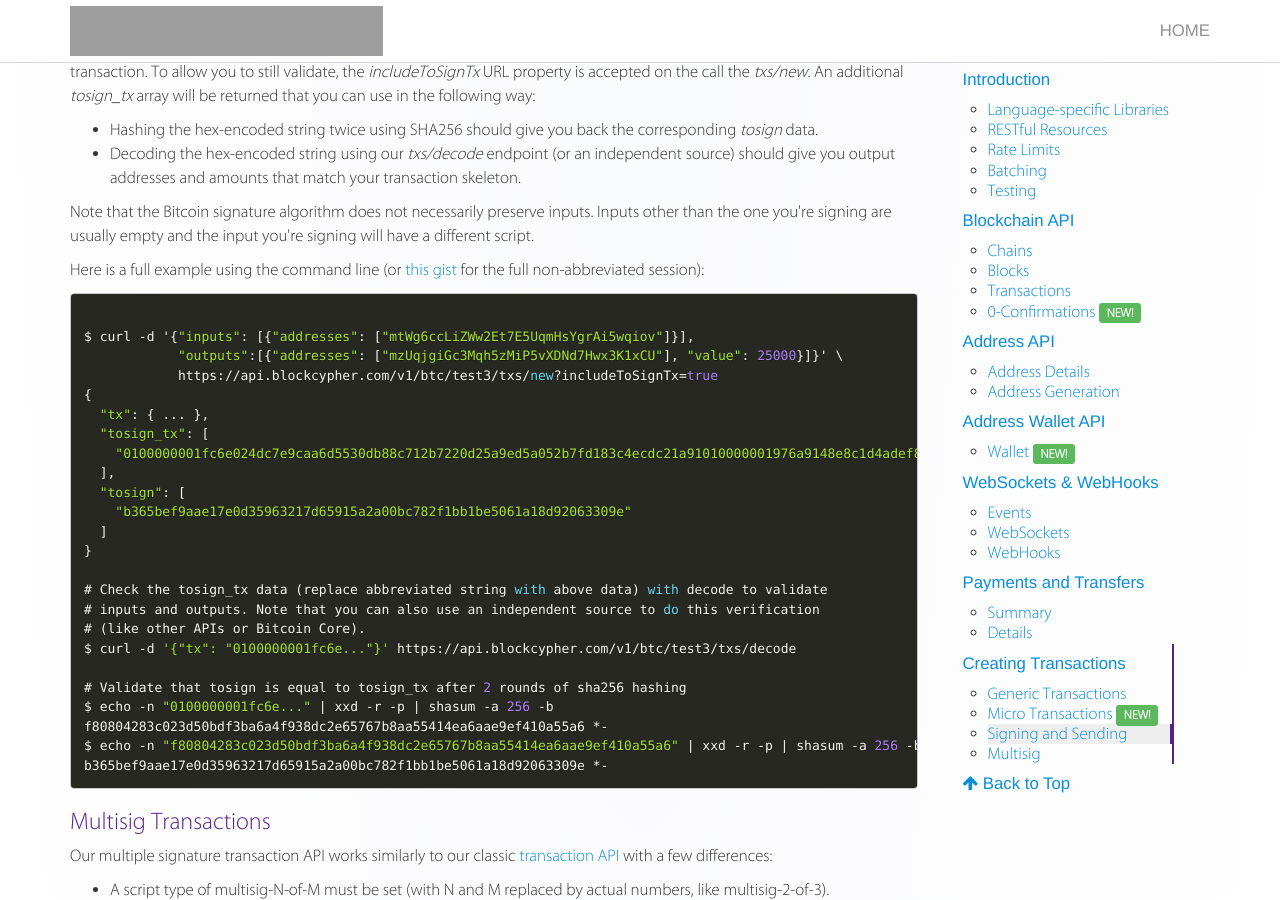
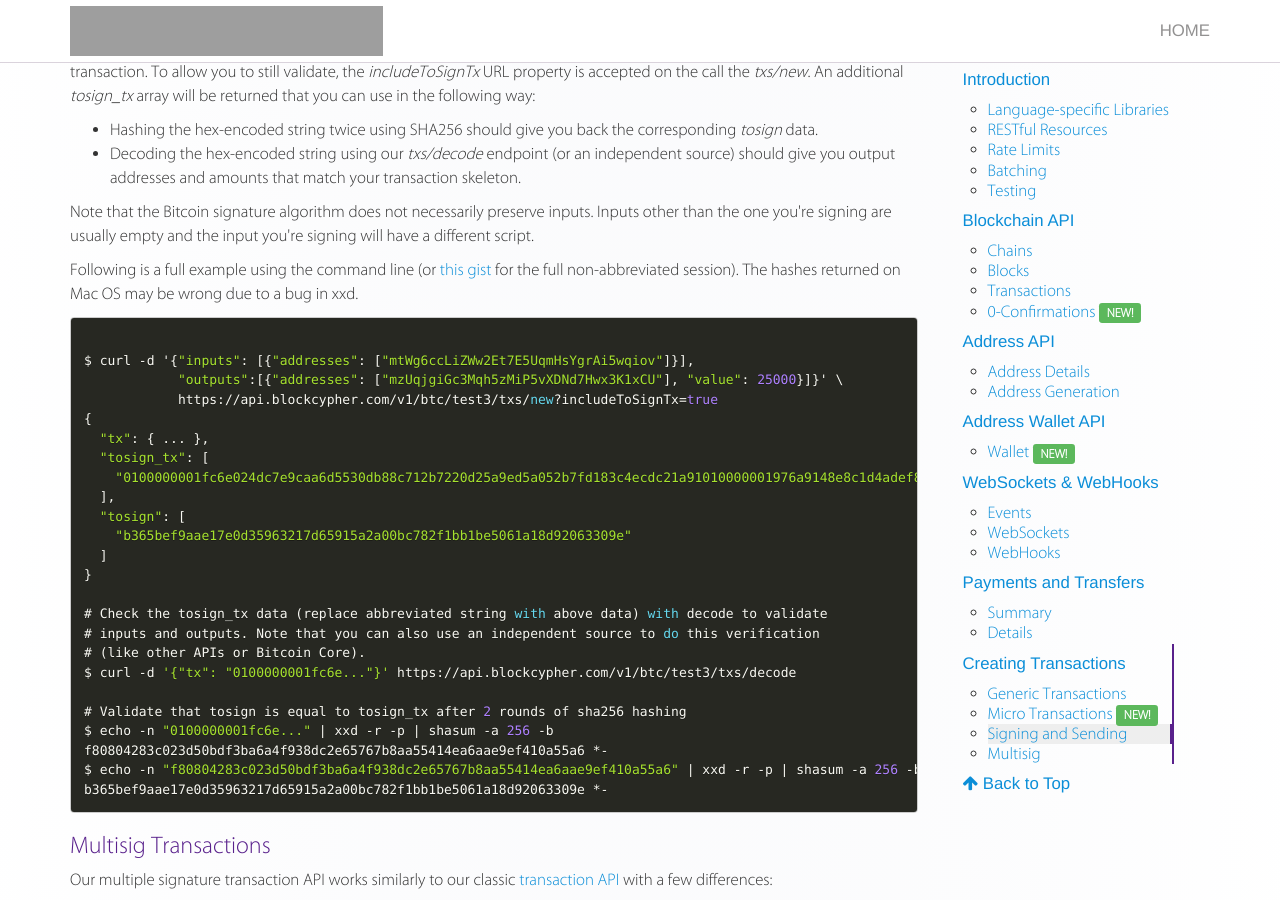
Before and after one commit to blockcypher/documentation, a Jekyll site: the page built from index.html, in a window 1280 px wide and 900 px high, scrolled down 34763 px. Built offline with Jekyll 4.4.1, drawn with Linux system fonts in a browser that asks for light colours; nearby versions of some CDN libraries; some web fonts are replaced.

Commit message:
Note about Mac OS xxd bug.

```diff
--- a/_includes/reference/creating_txns.html
+++ b/_includes/reference/creating_txns.html
@@ -478,7 +478,7 @@ $ curl -H "Content-Type: application/json" -d @microtx_signed.json https://api.b
 
 <p>Note that the Bitcoin signature algorithm does not necessarily preserve inputs. Inputs other than the one you're signing are usually empty and the input you're signing will have a different script.</p>
 
-<p>Here is a full example using the command line (or <a href="https://gist.github.com/matthieu/f18b54cb91c31d39ba54">this gist</a> for the full non-abbreviated session):</p>
+<p>Following is a full example using the command line (or <a href="https://gist.github.com/matthieu/f18b54cb91c31d39ba54">this gist</a> for the full non-abbreviated session). The hashes returned on Mac OS may be wrong due to a bug in xxd.</p>
 <pre><code class="language-javascript">
 $ curl -d '{"inputs": [{"addresses": ["mtWg6ccLiZWw2Et7E5UqmHsYgrAi5wqiov"]}],
             "outputs":[{"addresses": ["mzUqjgiGc3Mqh5zMiP5vXDNd7Hwx3K1xCU"], "value": 25000}]}' \
```
